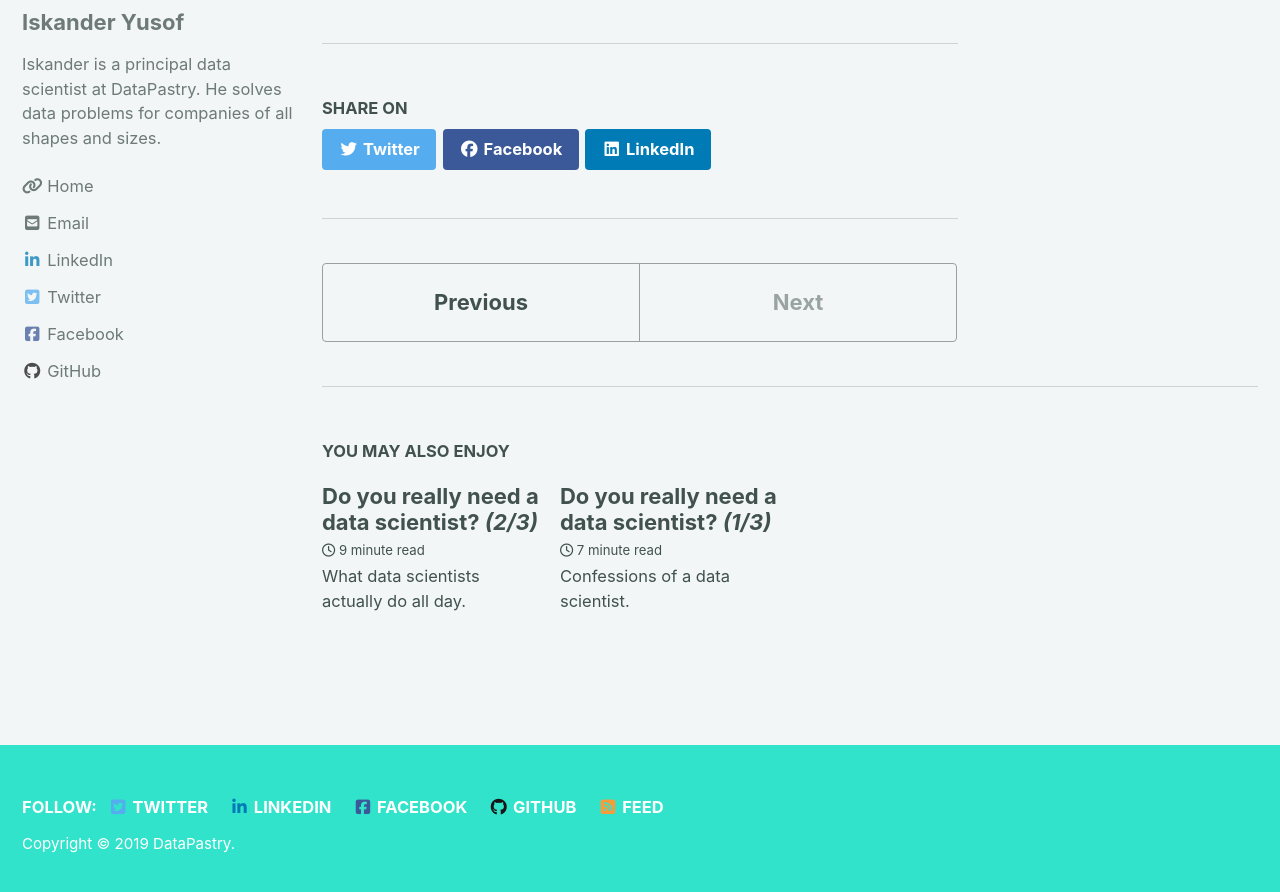
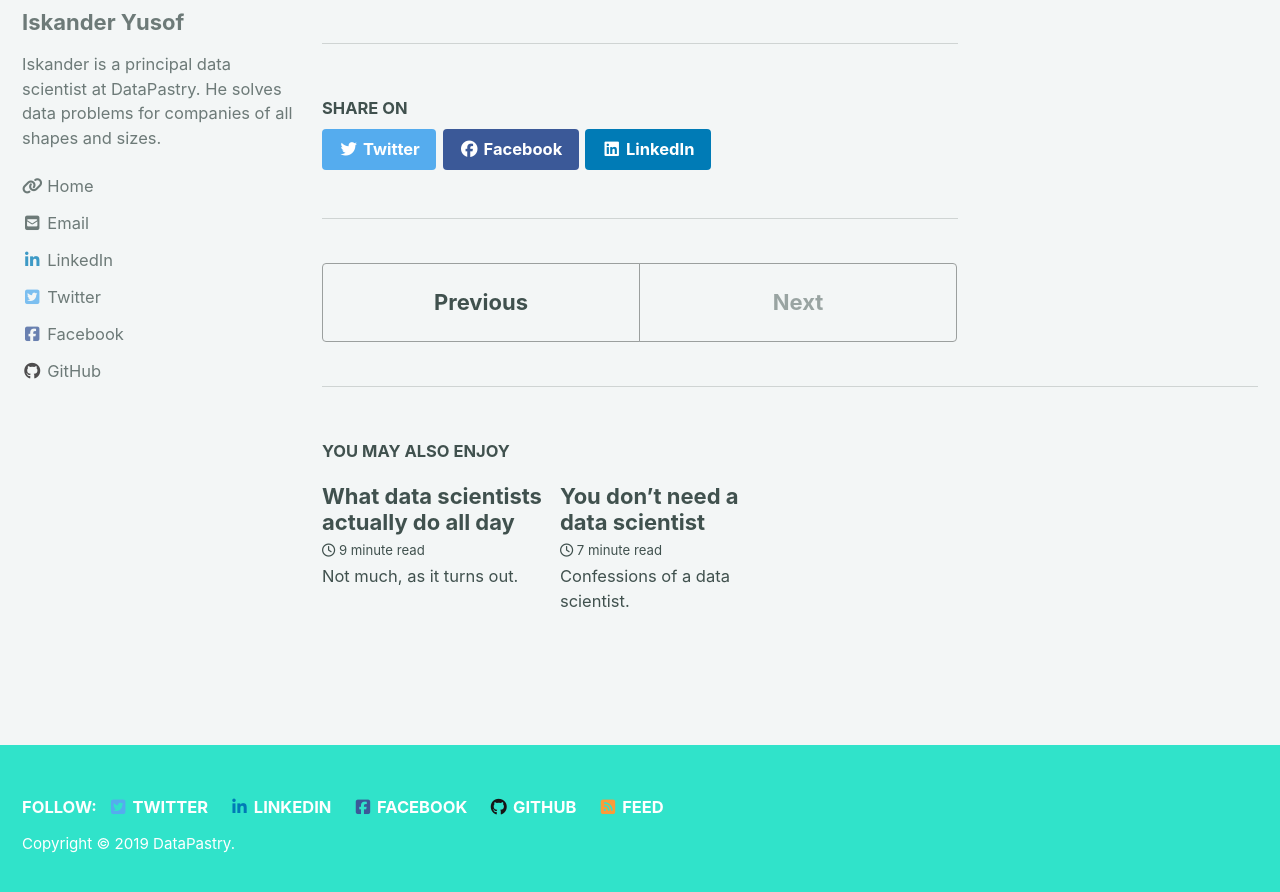
Before and after one commit to datapastry/datapastry.github.io, a Jekyll site: the page built from _posts/2019-08-06-do-you-need-a-data-scientist-part-3.md, in a window 1280 px wide and 900 px high, scrolled down 9406 px. Shown: the top 892 px of the window. Built offline with Jekyll 4.4.1, drawn with Linux system fonts in a browser that asks for light colours; cached includes are drawn as plain includes; nearby versions of some CDN libraries; some of the changed text lies outside the part shown.

Commit message:
Change article titles

```diff
--- a/_posts/2019-08-06-do-you-need-a-data-scientist-part-1.md
+++ b/_posts/2019-08-06-do-you-need-a-data-scientist-part-1.md
@@ -1,11 +1,10 @@
 ---
-title: "Do you really need a data scientist? _(1/3)_"
+title: "You don't need a data scientist"
 author: Iskander Yusof
 excerpt: "Confessions of a data scientist."
 header:
   overlay_image: /assets/images/header-pastry.jpg
   overlay_filter: 0.6
-  caption: "Photo credit: [**Unsplash**](https://unsplash.com)"
 ---
 I have a confession to make. I hardly ever do data science.
 
--- a/_posts/2019-08-06-do-you-need-a-data-scientist-part-2.md
+++ b/_posts/2019-08-06-do-you-need-a-data-scientist-part-2.md
@@ -1,14 +1,13 @@
 ---
-title: "Do you really need a data scientist? _(2/3)_"
+title: "What data scientists actually do all day"
 author: Iskander Yusof
-excerpt: "What data scientists actually do all day."
+excerpt: "Not much, as it turns out."
 header:
   overlay_image: /assets/images/header-pastry-2.jpg
   overlay_filter: 0.7
-  caption: "Photo credit: [**Unsplash**](https://unsplash.com)"
 ---
 
-_(Continued from [Part 1]({{ site.baseurl }}{% post_url 2019-08-06-do-you-need-a-data-scientist-part-1 %}), where I admitted that I rarely do data science. Scandalous!)_
+_(Continued from [Part 1]({{ site.baseurl }}{% post_url 2019-08-06-do-you-need-a-data-scientist-part-1 %}) of this series, where I admitted that I rarely do data science. Scandalous!)_
 
 ## What data scientists actually do
 
--- a/_posts/2019-08-06-do-you-need-a-data-scientist-part-3.md
+++ b/_posts/2019-08-06-do-you-need-a-data-scientist-part-3.md
@@ -1,11 +1,10 @@
 ---
-title: "Do you really need a data scientist? _(3/3)_"
+title: "Are you ready for data science?"
 author: Iskander Yusof
-excerpt: "When you should hire a data scientist."
+excerpt: "Probably not. But here's how to find out."
 header:
   overlay_image: /assets/images/header-pastry-3.jpg
   overlay_filter: 0.6
-  caption: "Photo credit: [**Unsplash**](https://unsplash.com)"
 ---
 
 _(Continued from Parts [1]({{ site.baseurl }}{% post_url 2019-08-06-do-you-need-a-data-scientist-part-1 %}) and [2]({{ site.baseurl }}{% post_url 2019-08-06-do-you-need-a-data-scientist-part-2 %}), where I explained why data scientists are usually a waste of time and money.)_
```
